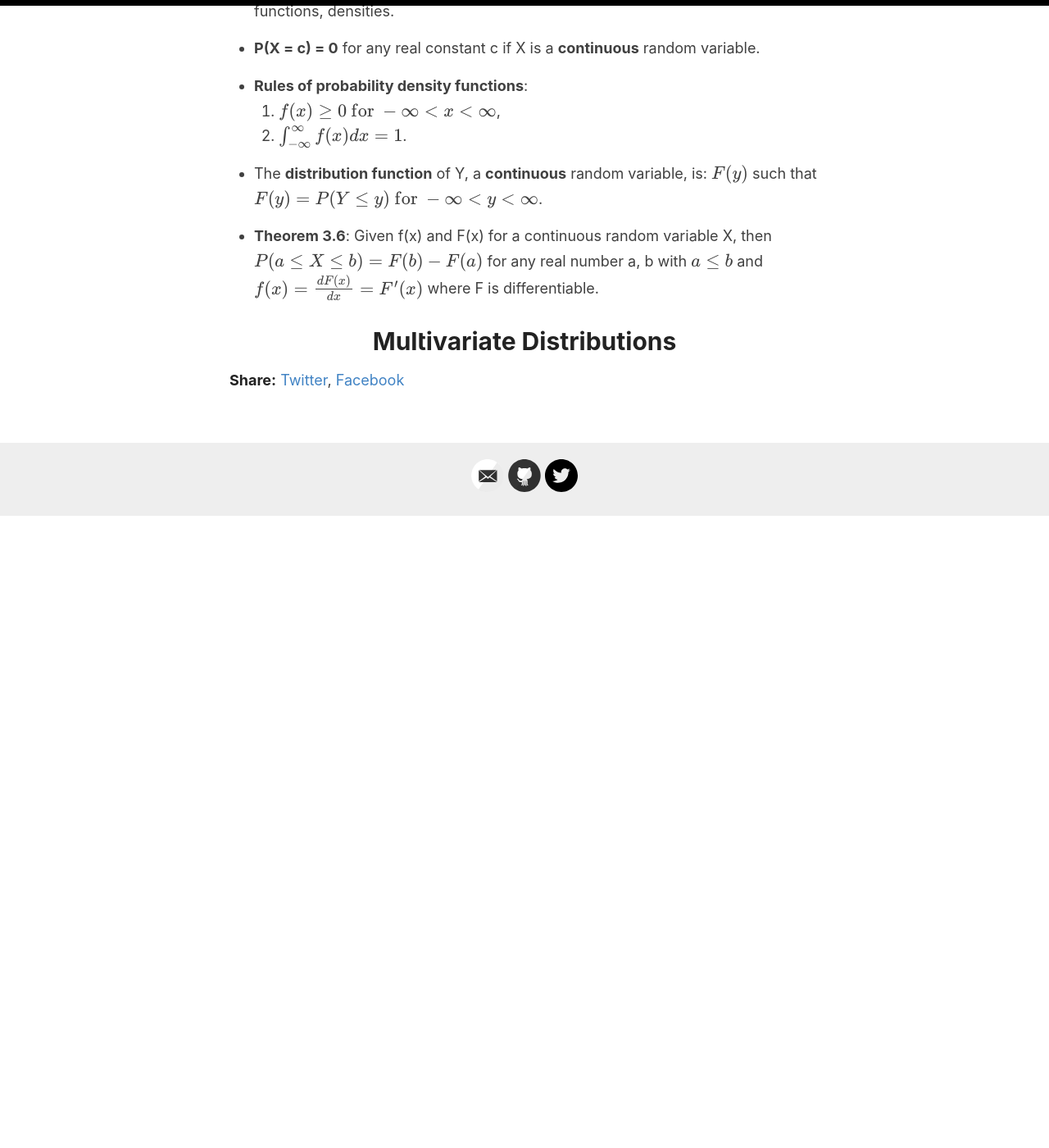
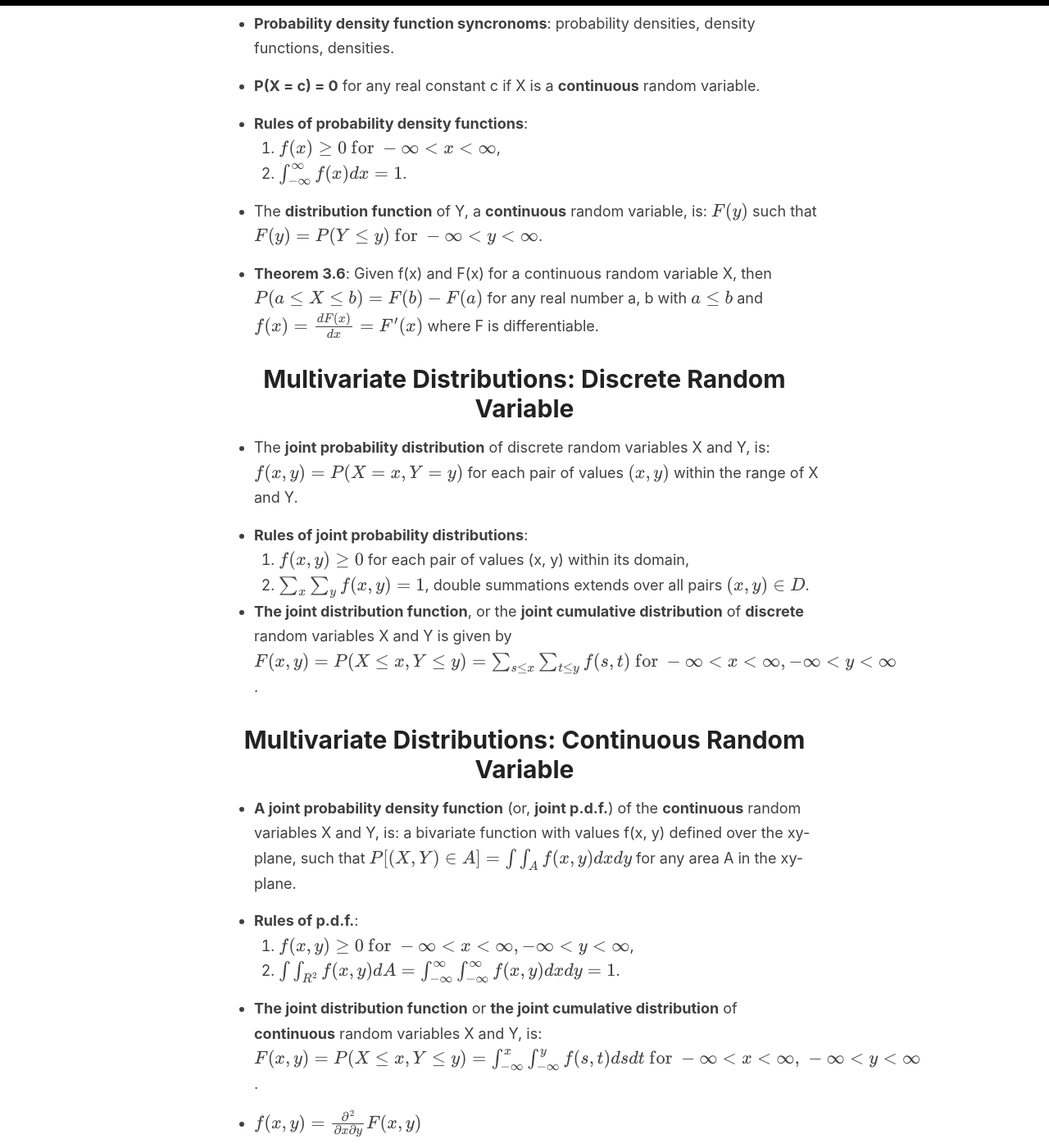
Before and after one commit to tianyimasf/ai, a Jekyll site: the page built from _posts/2024-07-11-mathematical-statistics-chap3.md, in a window 1280 px wide and 1400 px high, scrolled down 1439 px. Shown: the whole window at 82% size. Built offline with Jekyll 4.4.1, drawn with Linux system fonts in a browser that asks for light colours; formulas are drawn with MathJax 3; before the commit the page ends 2069 px from its top, so only the background shows below that; some of the changed text lies outside the part shown.

Commit message:
add lecture notes

```diff
--- a/_posts/2024-07-11-mathematical-statistics-chap3.md
+++ b/_posts/2024-07-11-mathematical-statistics-chap3.md
@@ -4,6 +4,8 @@ title: "Mathematical Statistics Cheatsheet: Chapter 3"
 categories: [Mathematics, Statistics, Lecture Notes]
 excerpt: "Random Variables, Probability Distributions, Continuous Random Variables, Probability Density Functions, Multivariate Distributions, Marginal Distributions, Conditional Distributions, The Theory in Practice"
 ---
+
+Note: (*) means that bullet point is not mentioned in class but in handout.
 
 # Discrete Random Variable
 
@@ -45,4 +47,44 @@ excerpt: "Random Variables, Probability Distributions, Continuous Random Variabl
 
 - **Theorem 3.6**: Given f(x) and F(x) for a continuous random variable X, then $$P(a \leq X \leq b) = F(b) - F(a)$$ for any real number a, b with $a \leq b$ and $f(x) = \frac{dF(x)}{dx} = F'(x)$ where F is differentiable.
 
-# Multivariate Distributions
+# Multivariate Distributions: Discrete Random Variable
+
+- The **joint probability distribution** of discrete random variables X and Y, is: $f(x, y) = P(X = x, Y = y)$ for each pair of values $(x, y)$ within the range of X and Y.
+
+- **Rules of joint probability distributions**:
+    1. $f(x, y) \geq 0$ for each pair of values (x, y) within its domain,
+    2. $\sum_{x} \sum_{y} f(x, y) = 1$, double summations extends over all pairs $(x, y) \in D$.
+
+- **The joint distribution function**, or the **joint cumulative distribution** of **discrete** random variables X and Y is given by $F(x, y) = P(X \leq x, Y \leq y) = \sum_{s \leq x} \sum_{t \leq y} f(s, t) \text{ for } -\infty < x < \infty, -\infty < y < \infty$.
+
+# Multivariate Distributions: Continuous Random Variable
+
+- **A joint probability density function** (or, **joint p.d.f.**) of the **continuous** random variables X and Y, is: a bivariate function with values f(x, y) defined over the xy-plane, such that $P[(X, Y) \in A] = \int \int_{A} f(x, y)dxdy$ for any area A in the xy-plane.
+
+- **Rules of p.d.f.**:
+    1. $f(x, y) \geq 0 \text{ for } -\infty < x < \infty, -\infty < y < \infty$,
+    2. $\int \int_{R^2}f(x, y)dA = \int_{-\infty}^{\infty} \int_{-\infty}^{\infty} f(x, y)dxdy = 1$.
+
+- **The joint distribution function** or **the joint cumulative distribution** of **continuous** random variables X and Y, is: $F(x, y) = P(X \leq x, Y \leq y) = \int_{-\infty}^{x} \int_{-\infty}^{y} f(s, t)dsdt \text{ for } -\infty < x < \infty \text{, } -\infty < y < \infty$.
+
+- $f(x, y) = \frac{\partial^2}{\partial{x}\partial{y}}F(x, y)$
+
+- (*)**Trivariate, ..., multivariate** case: $F(x_1, x_2, ..., x_n) = P(X_1 \leq x_1, X_2 \leq x_2, ... X_n \leq x_n) = \int_{-\infty}^{x_n} ... \int_{-\infty}^{x_2} \int_{-\infty}^{x_1}f(t_1, t_2, ..., t_n)dt_1dt_2...dt_n$, $-\infty < x_i < \infty$, $i = 1, 2, ..., n$, $f(t_1, t_2, ..., t_n) = P(X_1 = x_1, X_2 = x_2, ... X_n = x_n) = \frac{\partial^n}{\partial{x_1} \partial{x_2} ...\partial{x_3}}F(x_1, x_2, ..., x_n)$.
+
+# Marginal Distribution
+
+- Given **discrete** random variables X, Y with joint probability function f(x, y) at x, y, the **marginal distribution of X** is: $g(x) = \sum_{y}f(x, y)$ for each x within the range of X,
+
+the **marginal distribution of Y** is: $h(y) = \sum_{x}f(x, y)$ for each y within the range of Y.
+
+- Given **continuous** random variables X, Y with joint probability function f(x, y) at x, y, the **marginal density of X** is: $g(x)=\int_{-\infty}^{\infty}f(x,y)dy \text{ for } -\infty < x < \infty$
+
+the **marginal density of Y** is: $h(y) = \int_{-\infty}^{\infty}f(x,y)dx \text{ for } -\infty < y < \infty$.
+
+- **Joint marginal distributions**
+    - **Discrete**:
+        - $X_1$'s marginal distribution: $g(x_1) = \sum_{x_2}...\sum_{x_n}f(x_1, x_2, ..., x_n)$.
+        - $X_1, X_2, X_3$'s marginal distribution: $m(x_1, x_2, x_3) = \sum_{x_4}...\sum_{x_n}f(x_1, x_2, ..., x_n)$.
+    - **Continuous**:
+        - $X_2$'s marginal distribution: $h(x_2) = \inf_{-\infty}^{\infty}...\inf_{-\infty}^{\infty}f(x_1, x_3, ..., x_n)dx_1dx_3...dx_n$.
+        - $X_1, X_n$'s marginal distribution: $\phi(x_1, x_n) = \inf_{-\infty}^{\infty}...\inf_{-\infty}^{\infty}f(x_2, x_3, ..., x_{n-1})dx_2dx_3...dx_{n-1}$.
```
